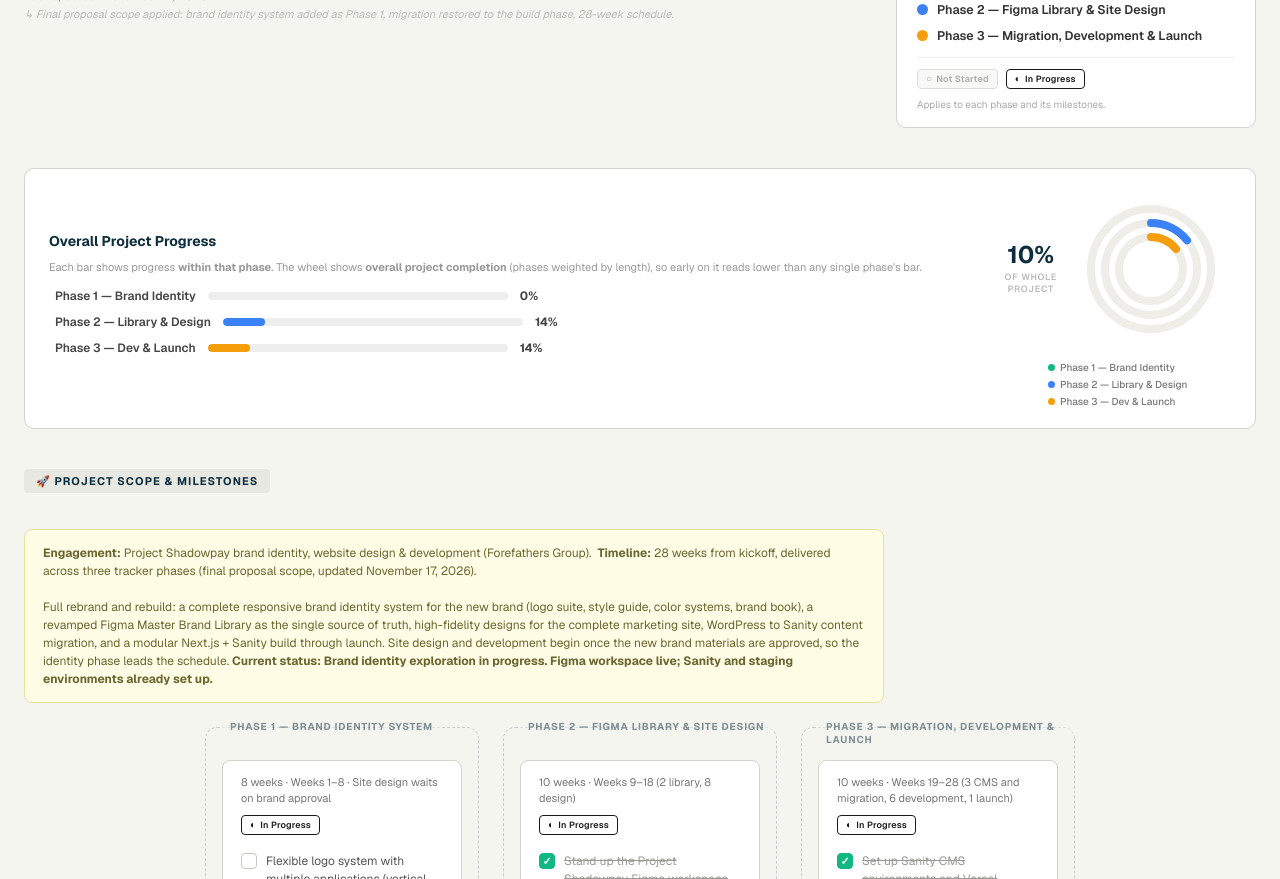
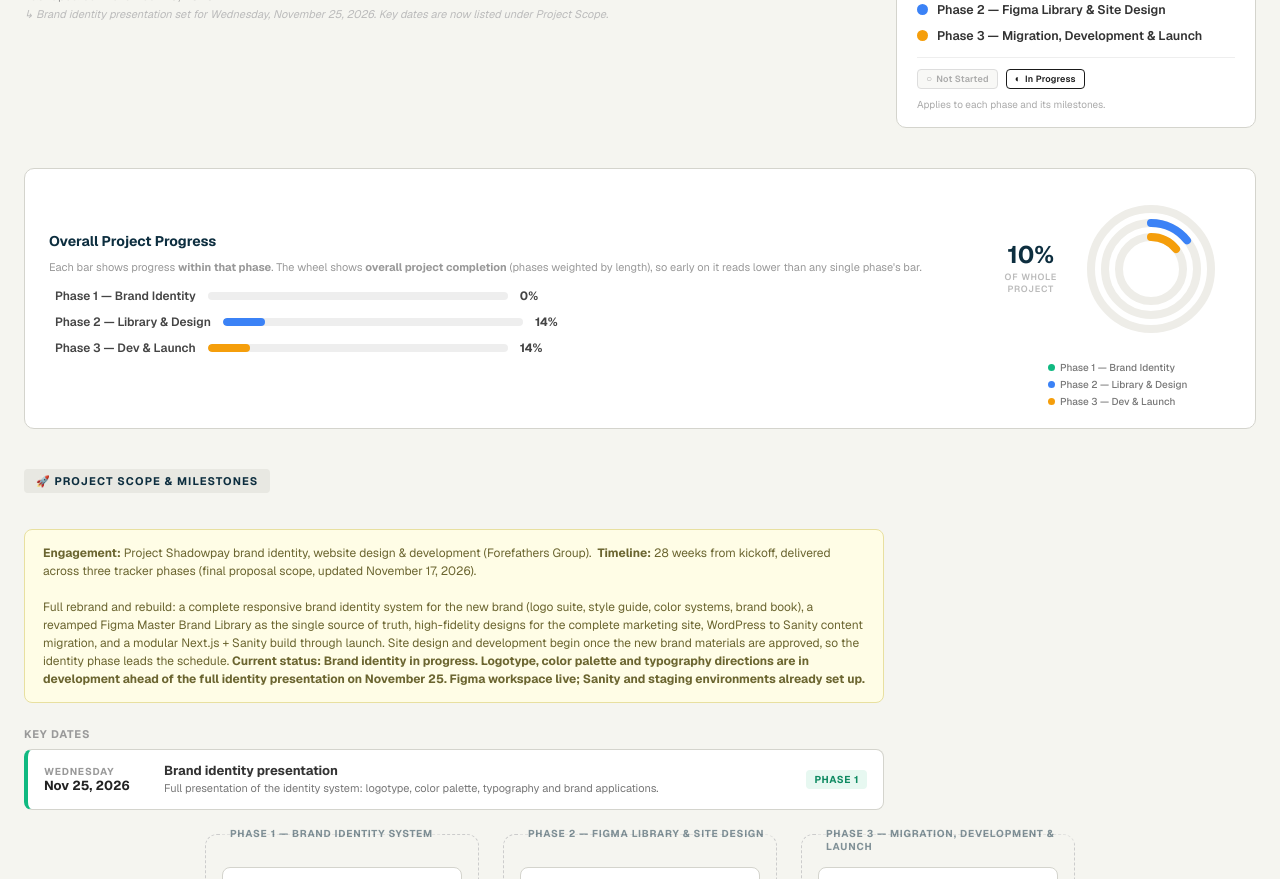
Before and after one commit to ffgroup-8/ProjectShadowpay, a plain HTML site: page index.html in a window 1280 px wide. Shown: the part 108-987 px from the top of the page. Drawn offline with nearby package versions, Linux system fonts and the light colour scheme.

Commit message:
Add key dates: brand identity presentation on November 25, 2026
Adds a Key Dates block under Project Scope with the first date, and
updates the status line and header note.

Co-Authored-By: Claude Fable 5.2 <noreply@anthropic.com>

```diff
--- a/index.html
+++ b/index.html
@@ -1046,6 +1046,52 @@
   [data-theme="dark"] .check-item .check-box { background: #1a1a1a; border-color: #3a3a3a; }
   [data-theme="dark"] .phase-progress-track { background: #222; }
   [data-theme="dark"] .check-item input.phase-check:checked ~ .check-label { color: #5a5a56; }
+
+  /* ── Key dates ───────────────────────────────────── */
+  .key-dates { margin: 0 0 24px; max-width: 860px; }
+  .key-dates-title {
+    font-size: 11px; font-weight: 700; letter-spacing: 0.08em;
+    text-transform: uppercase; color: #999; margin-bottom: 8px;
+  }
+  .key-date {
+    display: flex; align-items: center; gap: 16px;
+    background: #fff; border: 1.5px solid #d4d4cd; border-left: 4px solid #10b981;
+    border-radius: 8px; padding: 12px 16px; margin-bottom: 8px;
+  }
+  .key-date.phase-2 { border-left-color: #3b82f6; }
+  .key-date.phase-3 { border-left-color: #f59e0b; }
+  .key-date-when {
+    flex: 0 0 auto; min-width: 104px;
+    font-size: 13px; font-weight: 700; color: #222; line-height: 1.3;
+  }
+  .key-date-day {
+    display: block; font-size: 10px; font-weight: 700;
+    letter-spacing: 0.08em; text-transform: uppercase; color: #999;
+  }
+  .key-date-body { flex: 1 1 auto; min-width: 0; }
+  .key-date-what { font-size: 13px; font-weight: 700; color: #333; }
+  .key-date-note { font-size: 11px; color: #777; line-height: 1.45; margin-top: 2px; }
+  .key-date-tag {
+    flex: 0 0 auto; font-size: 10px; font-weight: 700; letter-spacing: 0.06em;
+    text-transform: uppercase; color: #0f8a62; background: #e7f8f1;
+    padding: 3px 8px; border-radius: 4px; white-space: nowrap;
+  }
+  .key-date.phase-2 .key-date-tag { color: #2563eb; background: #e8f0fe; }
+  .key-date.phase-3 .key-date-tag { color: #b45309; background: #fef3dc; }
+  [data-theme="dark"] .key-date { background: #1a1a1a; border-color: #2e2e2e; border-left-color: #10b981; }
+  [data-theme="dark"] .key-date.phase-2 { border-left-color: #3b82f6; }
+  [data-theme="dark"] .key-date.phase-3 { border-left-color: #f59e0b; }
+  [data-theme="dark"] .key-date-when { color: #e8e8e4; }
+  [data-theme="dark"] .key-date-what { color: #d0d0cc; }
+  [data-theme="dark"] .key-date-note { color: #777772; }
+  [data-theme="dark"] .key-dates-title, [data-theme="dark"] .key-date-day { color: #666662; }
+  [data-theme="dark"] .key-date-tag { color: #34d399; background: #12261f; }
+  [data-theme="dark"] .key-date.phase-2 .key-date-tag { color: #7fb0ff; background: #141f33; }
+  [data-theme="dark"] .key-date.phase-3 .key-date-tag { color: #fbbf24; background: #2a2010; }
+  @media (max-width: 560px) {
+    .key-date { flex-wrap: wrap; gap: 8px 16px; }
+    .key-date-body { flex-basis: 100%; order: 3; }
+  }
 </style>
 </head>
 <body>
@@ -1067,8 +1113,8 @@
   <div class="header-left">
     <p class="sitemap-title">Project Shadowpay (Working Project Name)</p>
     <h1 class="sitemap-subtitle">Sitemap &amp; Project Status Tracker</h1>
-    <p class="sitemap-date">Last updated: November 17, 2026</p>
-    <p class="sitemap-update">↳ Final proposal scope applied: brand identity system added as Phase 1, migration restored to the build phase, 28-week schedule.</p>
+    <p class="sitemap-date">Last updated: November 20, 2026</p>
+    <p class="sitemap-update">↳ Brand identity presentation set for Wednesday, November 25, 2026. Key dates are now listed under Project Scope.</p>
   </div>
 
 
@@ -1158,7 +1204,20 @@
     <strong>Timeline:</strong> 28 weeks from kickoff, delivered across three tracker phases (final proposal scope, updated November 17, 2026).&nbsp;
     <br><br>
     Full rebrand and rebuild: a complete responsive brand identity system for the new brand (logo suite, style guide, color systems, brand book), a revamped Figma Master Brand Library as the single source of truth, high-fidelity designs for the complete marketing site, WordPress to Sanity content migration, and a modular Next.js + Sanity build through launch. Site design and development begin once the new brand materials are approved, so the identity phase leads the schedule.
-    <strong>Current status: Brand identity exploration in progress. Figma workspace live; Sanity and staging environments already set up.</strong>
+    <strong>Current status: Brand identity in progress. Logotype, color palette and typography directions are in development ahead of the full identity presentation on November 25. Figma workspace live; Sanity and staging environments already set up.</strong>
+  </div>
+
+  <div class="key-dates">
+    <div class="key-dates-title">Key Dates</div>
+    <!-- One .key-date block per date, in date order. Add class phase-2 or phase-3 to recolor; update the tag text to match. -->
+    <div class="key-date">
+      <div class="key-date-when"><span class="key-date-day">Wednesday</span>Nov 25, 2026</div>
+      <div class="key-date-body">
+        <div class="key-date-what">Brand identity presentation</div>
+        <div class="key-date-note">Full presentation of the identity system: logotype, color palette, typography and brand applications.</div>
+      </div>
+      <span class="key-date-tag">Phase 1</span>
+    </div>
   </div>
 
   <div class="columns">
```
